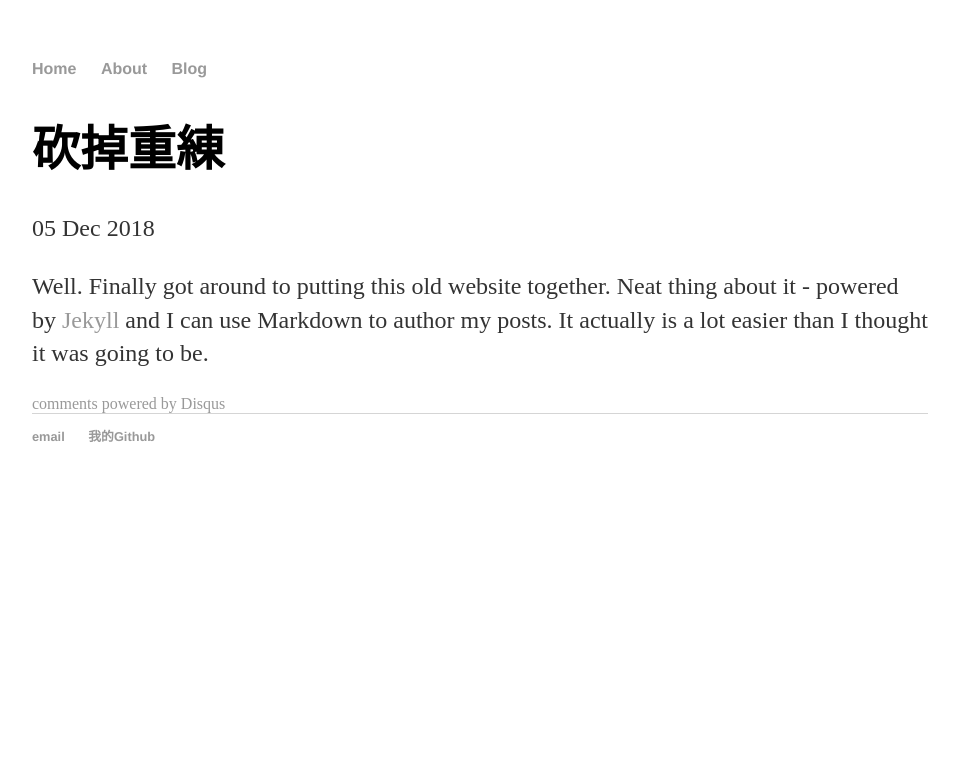
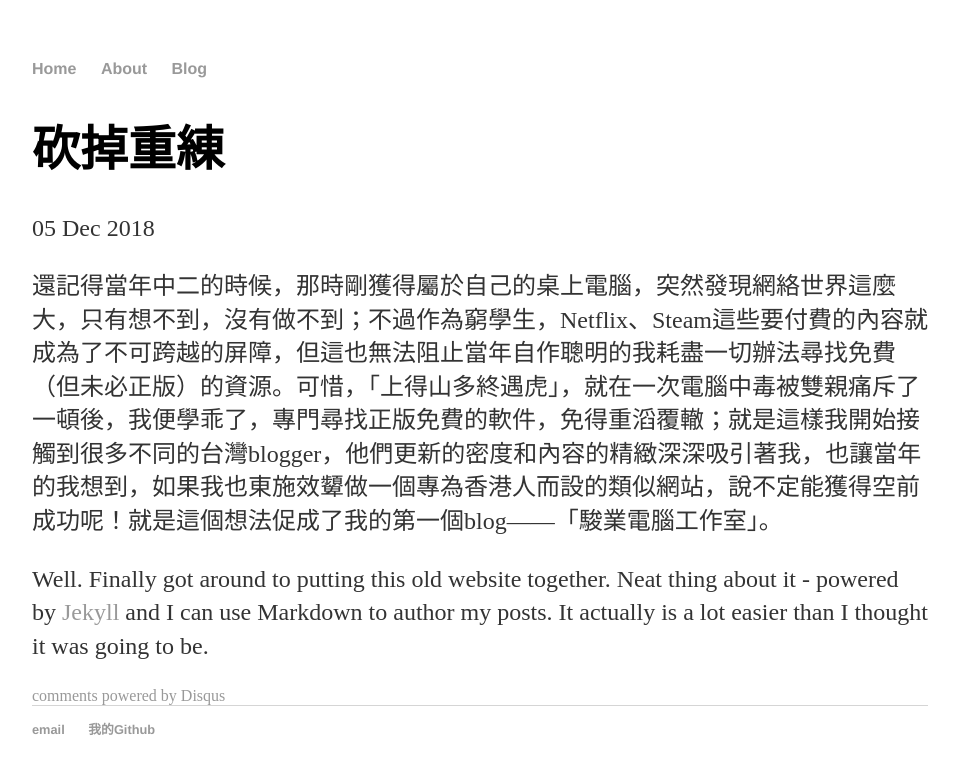
Before and after one commit to alexnkc/gadgetzine, a Jekyll site: the page built from _posts/2018-12-05-gadgetzine-launched.md, in a window 1280 px wide. Shown: the top 774 px of the page, without its empty margins (160-1119 px from the left). Built offline with Jekyll 4.4.1, drawn with Linux system fonts in a browser that asks for light colours; comment, search, counter and statistics services are not loaded.

Commit message:
Update 2018-12-05-gadgetzine-launched.md

```diff
--- a/_posts/2018-12-05-gadgetzine-launched.md
+++ b/_posts/2018-12-05-gadgetzine-launched.md
@@ -4,4 +4,6 @@ title: "砍掉重練"
 date: 2018-12-05
 ---
 
+還記得當年中二的時候，那時剛獲得屬於自己的桌上電腦，突然發現網絡世界這麼大，只有想不到，沒有做不到；不過作為窮學生，Netflix、Steam這些要付費的內容就成為了不可跨越的屏障，但這也無法阻止當年自作聰明的我耗盡一切辦法尋找免費（但未必正版）的資源。可惜，「上得山多終遇虎」，就在一次電腦中毒被雙親痛斥了一頓後，我便學乖了，專門尋找正版免費的軟件，免得重滔覆轍；就是這樣我開始接觸到很多不同的台灣blogger，他們更新的密度和內容的精緻深深吸引著我，也讓當年的我想到，如果我也東施效顰做一個專為香港人而設的類似網站，說不定能獲得空前成功呢！就是這個想法促成了我的第一個blog——「駿業電腦工作室」。
+
 Well. Finally got around to putting this old website together. Neat thing about it - powered by [Jekyll](http://jekyllrb.com) and I can use Markdown to author my posts. It actually is a lot easier than I thought it was going to be.
```
